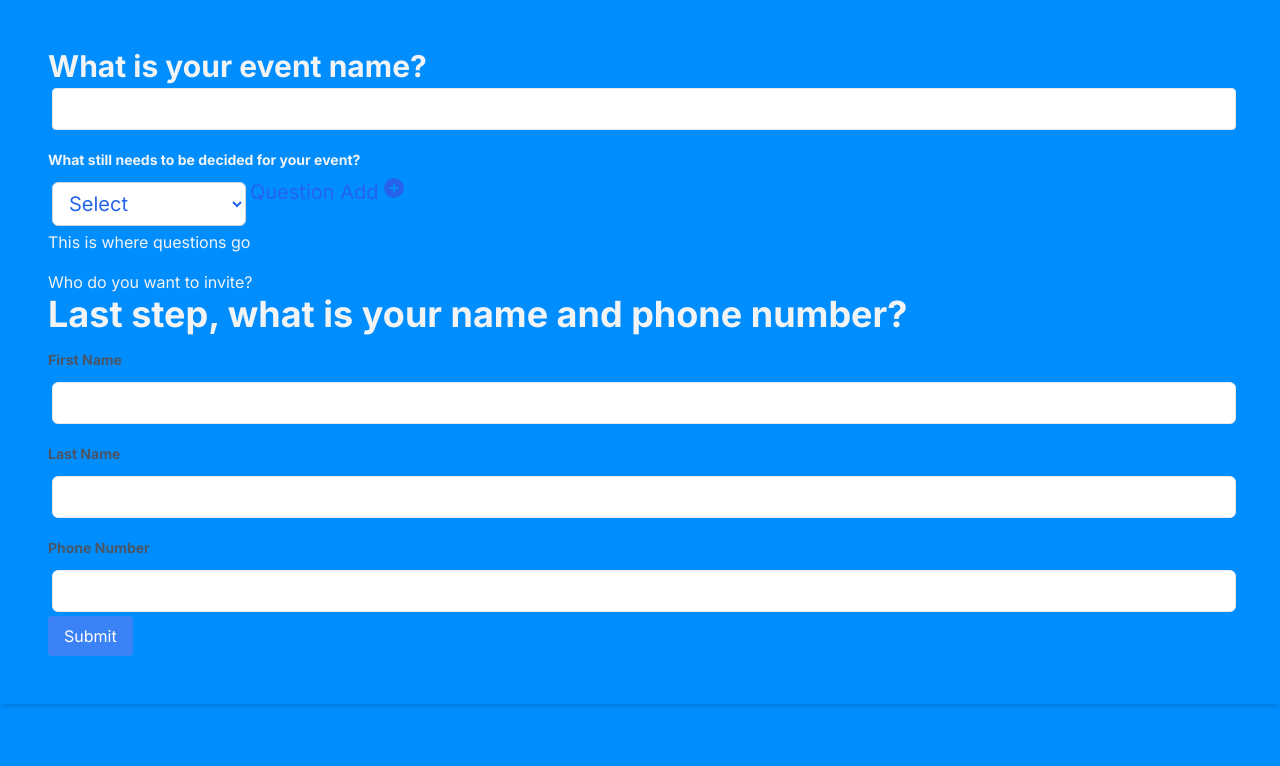
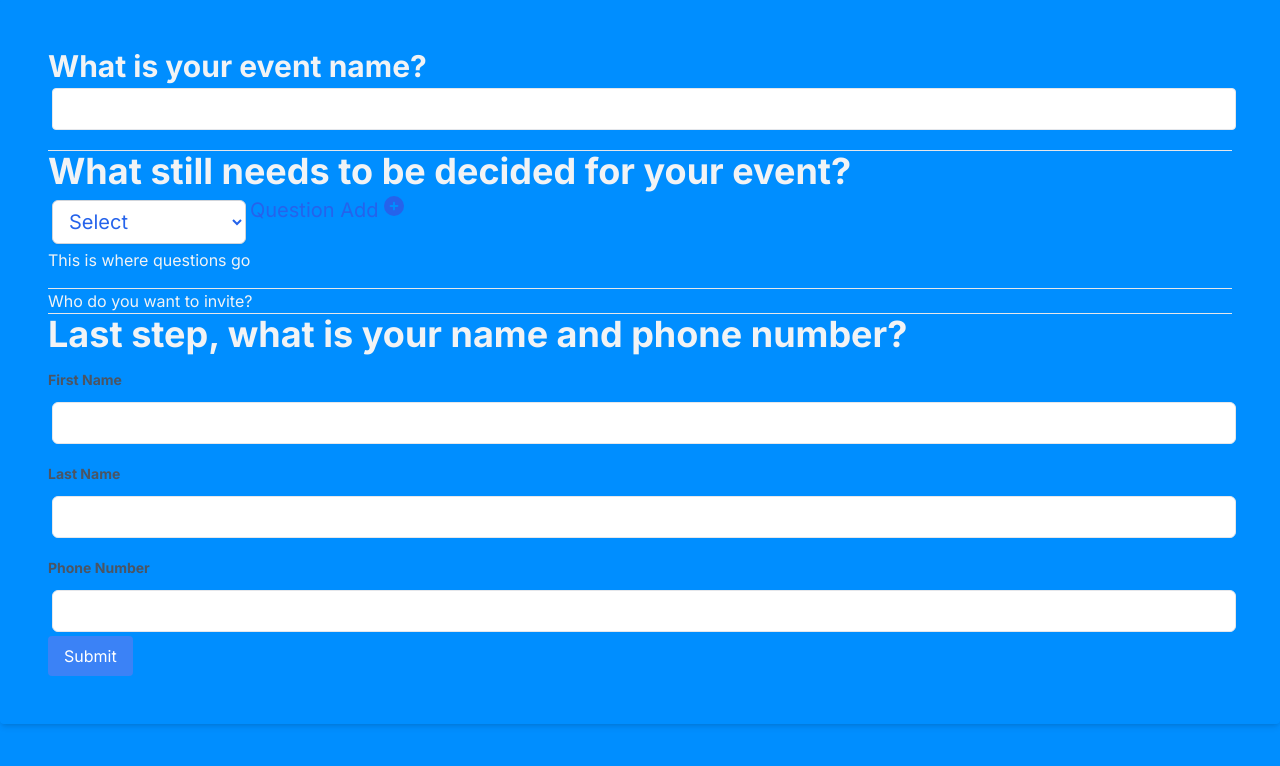
Before and after one commit to shirinmjr/organize-app, a Next.js app: page /EventPage/new in a window 1280 px wide. Shown: the top 766 px of the page. Built offline with nearby package versions, Linux system fonts and the light colour scheme.

Commit message:
clean up

```diff
--- a/app/(components)/(form)/DecisionQuestion.jsx
+++ b/app/(components)/(form)/DecisionQuestion.jsx
@@ -35,7 +35,7 @@ const DecisionQuestion = () => {
     return (
         <div>
             <div className="mb-4  ">
-                <h1 className="block text-sm font-bold mb-2">What still needs to be decided for your event?</h1>
+                <h1 className="">What still needs to be decided for your event?</h1>
                 <div className='flex text-xl text-blue-600'>
                     <select
                         id="type"
--- a/app/EventPage/[id]/page.jsx
+++ b/app/EventPage/[id]/page.jsx
@@ -10,8 +10,11 @@ const page = async ({ params }) => {
                     <h2 >What is your event name?</h2>
                     <input type="text" id="eventName" name="eventName" className="w-full px-3 py-2 border rounded text-blue-600" required />
                 </div>
+                <hr/>
                 <AddQuestion />
+                <hr/>
                 <WhoToInvite />
+                <hr/>
                 <GetUserInfo />
                 <button type="submit" className="bg-blue-500 text-white px-4 py-2 rounded hover:bg-blue-700">Submit</button>
             </form>
```
